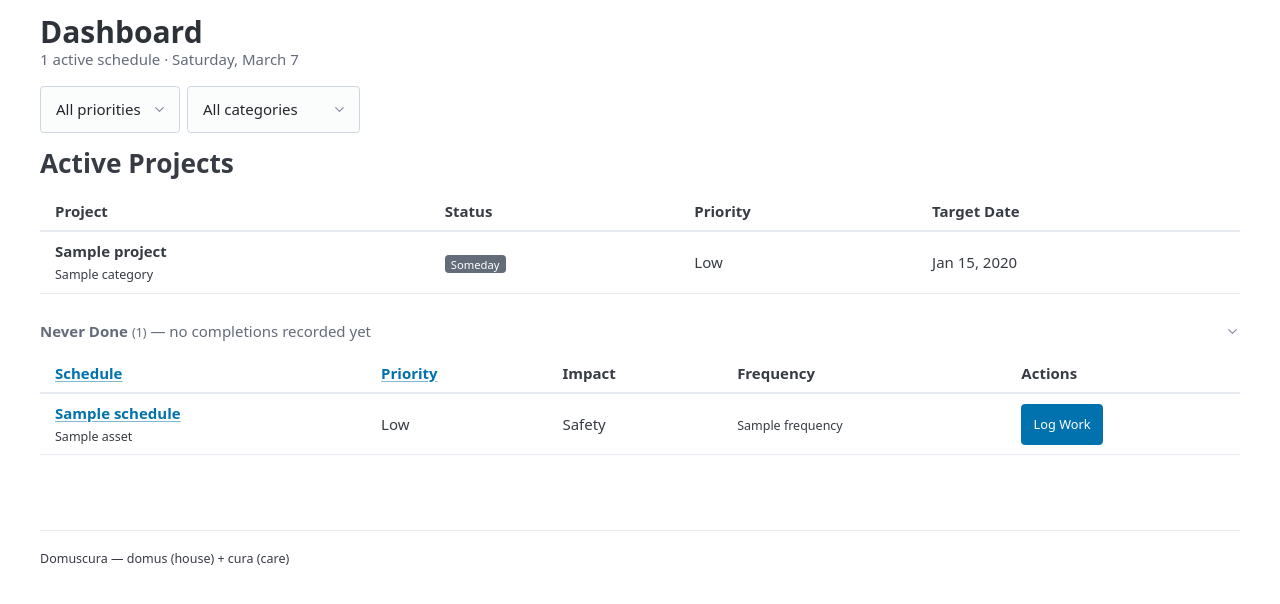
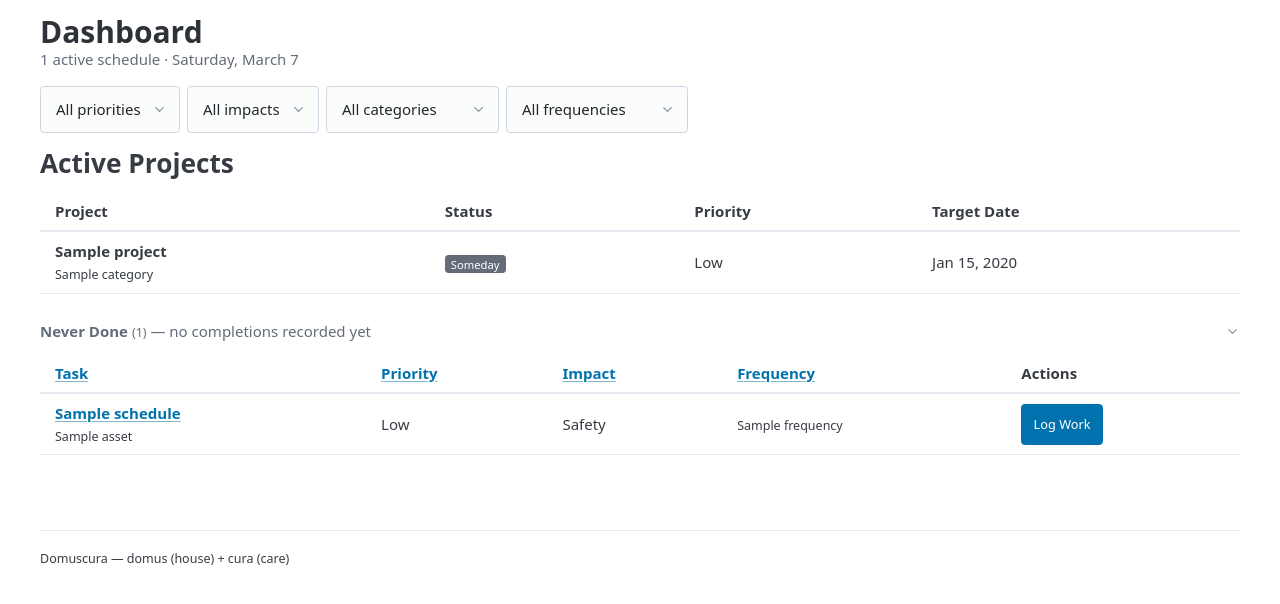
Before and after one commit to NodeJSmith/domuscura, a Django app: page / in a window 1280 px wide. Shown: the part 54-658 px from the top of the page. Run offline with Django 5.2, Linux system fonts and the light colour scheme; a user stored in the database is signed in; tables that the repository leaves empty hold one stand-in row (values such as "Sample post"); data that the repository does not hold is empty; some libraries are stand-ins or nearby versions.

Commit message:
feat: dashboard — sort/filter by impact and frequency, rename Schedule column to Task

```diff
--- a/maintenance/templates/dashboard.html
+++ b/maintenance/templates/dashboard.html
@@ -18,13 +18,25 @@
         <option value="normal" {% if filters.priority == "normal" %}selected{% endif %}>Normal</option>
         <option value="low" {% if filters.priority == "low" %}selected{% endif %}>Low</option>
     </select>
+    <select name="impact" onchange="this.form.submit()">
+        <option value="">All impacts</option>
+        {% for value, label in impact_choices %}
+        <option value="{{ value }}" {% if filters.impact == value %}selected{% endif %}>{{ label }}</option>
+        {% endfor %}
+    </select>
     <select name="category" onchange="this.form.submit()">
         <option value="">All categories</option>
         {% for cat in categories %}
         <option value="{{ cat }}" {% if filters.category == cat %}selected{% endif %}>{{ cat }}</option>
         {% endfor %}
     </select>
-    {% if filters.priority or filters.category %}
+    <select name="frequency" onchange="this.form.submit()">
+        <option value="">All frequencies</option>
+        {% for freq in frequencies %}
+        <option value="{{ freq.id }}" {% if filters.frequency == freq.id|stringformat:"s" %}selected{% endif %}>{{ freq }}</option>
+        {% endfor %}
+    </select>
+    {% if filters.priority or filters.category or filters.impact or filters.frequency %}
     <a href="?sort={{ filters.sort }}" role="button" class="outline secondary">Clear</a>
     {% endif %}
 </form>
@@ -35,10 +47,10 @@
     <table>
         <thead>
             <tr>
-                <th><a href="?sort={% if filters.sort == 'name' %}{% else %}name{% endif %}&priority={{ filters.priority }}&category={{ filters.category }}">Schedule</a></th>
-                <th class="col-mobile-hide"><a href="?sort={% if filters.sort == 'priority' %}{% else %}priority{% endif %}&priority={{ filters.priority }}&category={{ filters.category }}">Priority</a></th>
-                <th class="col-mobile-hide">Impact</th>
-                <th class="col-mobile-hide">Frequency</th>
+                <th><a href="?sort={% if filters.sort == 'name' %}-name{% else %}name{% endif %}&priority={{ filters.priority }}&impact={{ filters.impact }}&category={{ filters.category }}&frequency={{ filters.frequency }}">Task</a></th>
+                <th class="col-mobile-hide"><a href="?sort={% if filters.sort == 'priority' %}-priority{% else %}priority{% endif %}&priority={{ filters.priority }}&impact={{ filters.impact }}&category={{ filters.category }}&frequency={{ filters.frequency }}">Priority</a></th>
+                <th class="col-mobile-hide"><a href="?sort={% if filters.sort == 'impact' %}-impact{% else %}impact{% endif %}&priority={{ filters.priority }}&impact={{ filters.impact }}&category={{ filters.category }}&frequency={{ filters.frequency }}">Impact</a></th>
+                <th class="col-mobile-hide"><a href="?sort={% if filters.sort == 'frequency' %}-frequency{% else %}frequency{% endif %}&priority={{ filters.priority }}&impact={{ filters.impact }}&category={{ filters.category }}&frequency={{ filters.frequency }}">Frequency</a></th>
                 <th>Due</th>
                 <th>Actions</th>
             </tr>
@@ -138,10 +150,10 @@
         <table>
             <thead>
                 <tr>
-                    <th><a href="?sort={% if filters.sort == 'name' %}{% else %}name{% endif %}&priority={{ filters.priority }}&category={{ filters.category }}">Schedule</a></th>
-                    <th class="col-mobile-hide"><a href="?sort={% if filters.sort == 'priority' %}{% else %}priority{% endif %}&priority={{ filters.priority }}&category={{ filters.category }}">Priority</a></th>
-                    <th class="col-mobile-hide">Impact</th>
-                    <th class="col-mobile-hide">Frequency</th>
+                    <th><a href="?sort={% if filters.sort == 'name' %}-name{% else %}name{% endif %}&priority={{ filters.priority }}&impact={{ filters.impact }}&category={{ filters.category }}&frequency={{ filters.frequency }}">Task</a></th>
+                    <th class="col-mobile-hide"><a href="?sort={% if filters.sort == 'priority' %}-priority{% else %}priority{% endif %}&priority={{ filters.priority }}&impact={{ filters.impact }}&category={{ filters.category }}&frequency={{ filters.frequency }}">Priority</a></th>
+                    <th class="col-mobile-hide"><a href="?sort={% if filters.sort == 'impact' %}-impact{% else %}impact{% endif %}&priority={{ filters.priority }}&impact={{ filters.impact }}&category={{ filters.category }}&frequency={{ filters.frequency }}">Impact</a></th>
+                    <th class="col-mobile-hide"><a href="?sort={% if filters.sort == 'frequency' %}-frequency{% else %}frequency{% endif %}&priority={{ filters.priority }}&impact={{ filters.impact }}&category={{ filters.category }}&frequency={{ filters.frequency }}">Frequency</a></th>
                     <th>Actions</th>
                 </tr>
             </thead>
@@ -181,7 +193,7 @@
         <table>
             <thead>
                 <tr>
-                    <th>Schedule</th>
+                    <th>Task</th>
                     <th class="col-mobile-hide">Priority</th>
                     <th class="col-mobile-hide">Impact</th>
                     <th class="col-mobile-hide">Frequency</th>
--- a/maintenance/views/dashboard.py
+++ b/maintenance/views/dashboard.py
@@ -5,10 +5,11 @@ from django.http import HttpRequest, HttpResponse
 from django.shortcuts import render
 from django.utils import timezone
 
-from maintenance.models import Category, Project, Schedule
+from maintenance.models import Category, Frequency, Project, Schedule
 from maintenance.views.schedule import _annotate_status
 
 _PRIORITY_ORDER: dict[str, int] = {"critical": 0, "high": 1, "normal": 2, "low": 3}
+_IMPACT_ORDER: dict[str, int] = {"safety": 0, "protective": 1, "efficiency": 2, "comfort": 3, "cosmetic": 4}
 
 
 @login_required
@@ -23,12 +24,18 @@ def dashboard(request: HttpRequest) -> HttpResponse:
     # Filters
     priority_filter = request.GET.get("priority", "")
     category_filter = request.GET.get("category", "")
+    impact_filter = request.GET.get("impact", "")
+    frequency_filter = request.GET.get("frequency", "")
     sort = request.GET.get("sort", "")
 
     if priority_filter:
         qs = qs.filter(priority=priority_filter)
     if category_filter:
         qs = qs.filter(category__name=category_filter)
+    if impact_filter:
+        qs = qs.filter(impact=impact_filter)
+    if frequency_filter:
+        qs = qs.filter(frequency_id=frequency_filter)
 
     # Categorize by status
     overdue: list[Schedule] = []
@@ -47,21 +54,29 @@ def dashboard(request: HttpRequest) -> HttpResponse:
         else:
             ok.append(s)
 
-    # Sort within sections
-    if sort == "priority":
+    # Sort within sections (strip leading '-' — dashboard sorts are single-direction)
+    sort_key = sort.lstrip("-")
+    if sort_key == "priority":
         for lst in (overdue, due_soon, never_done):
             lst.sort(key=lambda s: _PRIORITY_ORDER.get(s.priority, 2))
-    elif sort == "name":
+    elif sort_key == "name":
         for lst in (overdue, due_soon, never_done):
             lst.sort(key=lambda s: s.name.lower())
+    elif sort_key == "impact":
+        for lst in (overdue, due_soon, never_done):
+            lst.sort(key=lambda s: _IMPACT_ORDER.get(s.impact, 99))
+    elif sort_key == "frequency":
+        for lst in (overdue, due_soon, never_done):
+            lst.sort(key=lambda s: s.frequency.days)
     else:
         # Default: overdue by urgency, due_soon by soonest, never_done by priority
         overdue.sort(key=lambda s: s.schedule_status.days_overdue, reverse=True)
         due_soon.sort(key=lambda s: s.schedule_status.days_until_due)
         never_done.sort(key=lambda s: _PRIORITY_ORDER.get(s.priority, 2))
 
-    # Categories for filter dropdown
+    # Filter options
     categories = Category.objects.values_list("name", flat=True)
+    frequencies = Frequency.objects.filter(schedules__active=True).distinct().order_by("days")
 
     # Active projects (not done/cancelled)
     projects = (
@@ -83,7 +98,15 @@ def dashboard(request: HttpRequest) -> HttpResponse:
         "total_active": len(overdue) + len(due_soon) + len(never_done) + len(ok),
         "today": today,
         "categories": categories,
-        "filters": {"priority": priority_filter, "category": category_filter, "sort": sort},
+        "frequencies": frequencies,
+        "impact_choices": Schedule.IMPACT_CHOICES,
+        "filters": {
+            "priority": priority_filter,
+            "category": category_filter,
+            "impact": impact_filter,
+            "frequency": frequency_filter,
+            "sort": sort,
+        },
     }
 
     return render(request, "dashboard.html", context)
```
Also changed, not shown: .playwright-mcp/page-2026-03-06T23-53-09-774Z.png (added).
